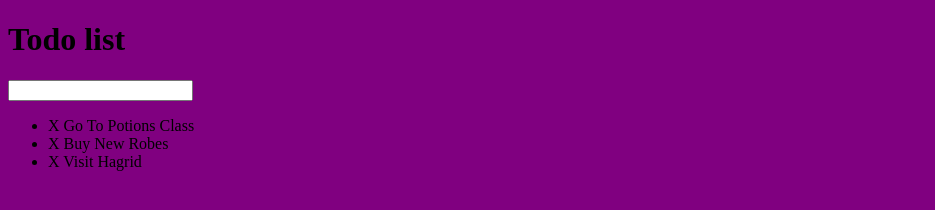
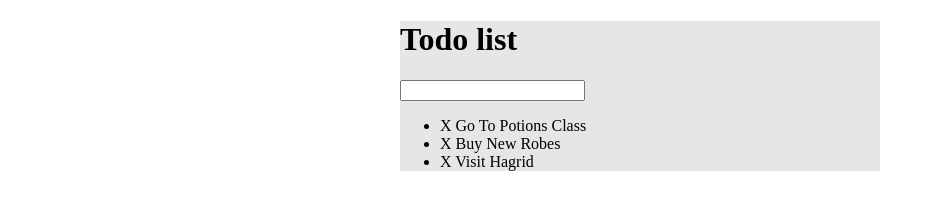
Before and after one commit to erogers6264/twist, a plain HTML site: page index.html in a window 1280 px wide. Shown: the whole page, without its empty margins (0-935 px from the left). Drawn offline with nearby package versions, Linux system fonts and the light colour scheme.

Commit message:
Add very basic styling

```diff
--- a/assets/css/todo.css
+++ b/assets/css/todo.css
@@ -1,3 +1,5 @@
-body {
-    background: purple;
+#container {
+    background: #E6E6E6;
+    width: 480px;
+    margin: 0 auto;
 }
```
